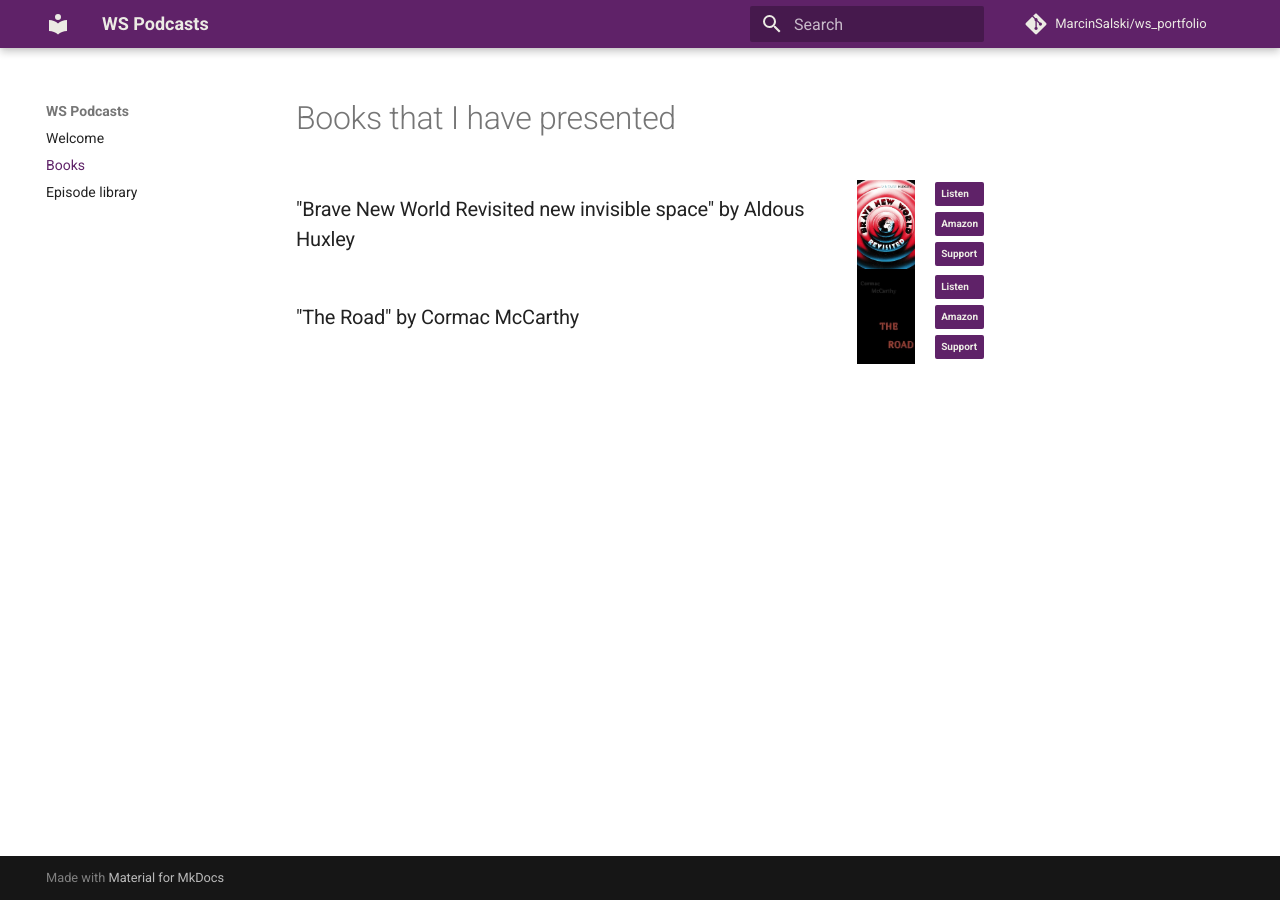
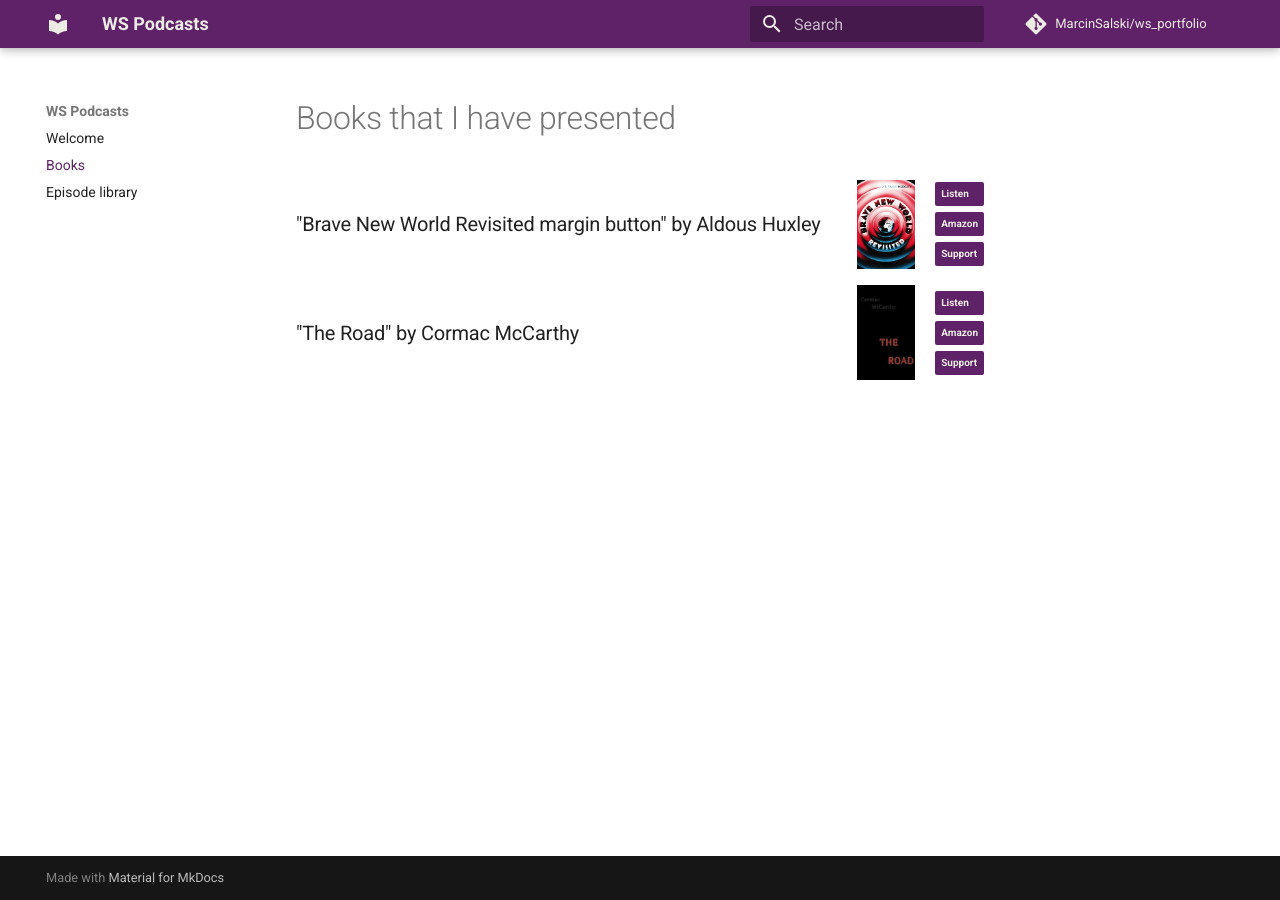
Before and after one commit to MarcinSalski/ws_portfolio, an MkDocs documentation site: the page built from docs/Books/index.md, in a window 1280 px wide. Built offline with MkDocs 1.6.1 and Material for MkDocs 9.7.7, drawn with Linux system fonts in a browser that asks for light colours; comment, search, counter and statistics services are not loaded.

Commit message:
margin bottom

```diff
--- a/docs/Books/index.md
+++ b/docs/Books/index.md
@@ -1,10 +1,10 @@
 # Books that I have presented
 
-<div style="display: flex; align-items: center; justify-content: space-between; gap: 20px;">
+<div style="display: flex; align-items: center; justify-content: space-between; gap: 20px; margin-bottom: 16px;">
 
   <!-- Lewa kolumna: tytuł -->
   <div style="flex: 1;">
-    <h3 style="margin: 0;">"Brave New World Revisited new invisible space" by Aldous Huxley</h3>
+    <h3 style="margin: 0;">"Brave New World Revisited margin button" by Aldous Huxley</h3>
   </div>
 
   <!-- Środkowa kolumna: okładka -->
@@ -40,9 +40,7 @@
 
 </div>
 
-<h3 style="margin: 0;"> </h3>
-
-<div style="display: flex; align-items: center; justify-content: space-between; gap: 20px;">
+<div style="display: flex; align-items: center; justify-content: space-between; gap: 20px; margin-bottom: 16px;">
 
   <!-- Lewa kolumna: tytuł -->
   <div style="flex: 1;">
```
